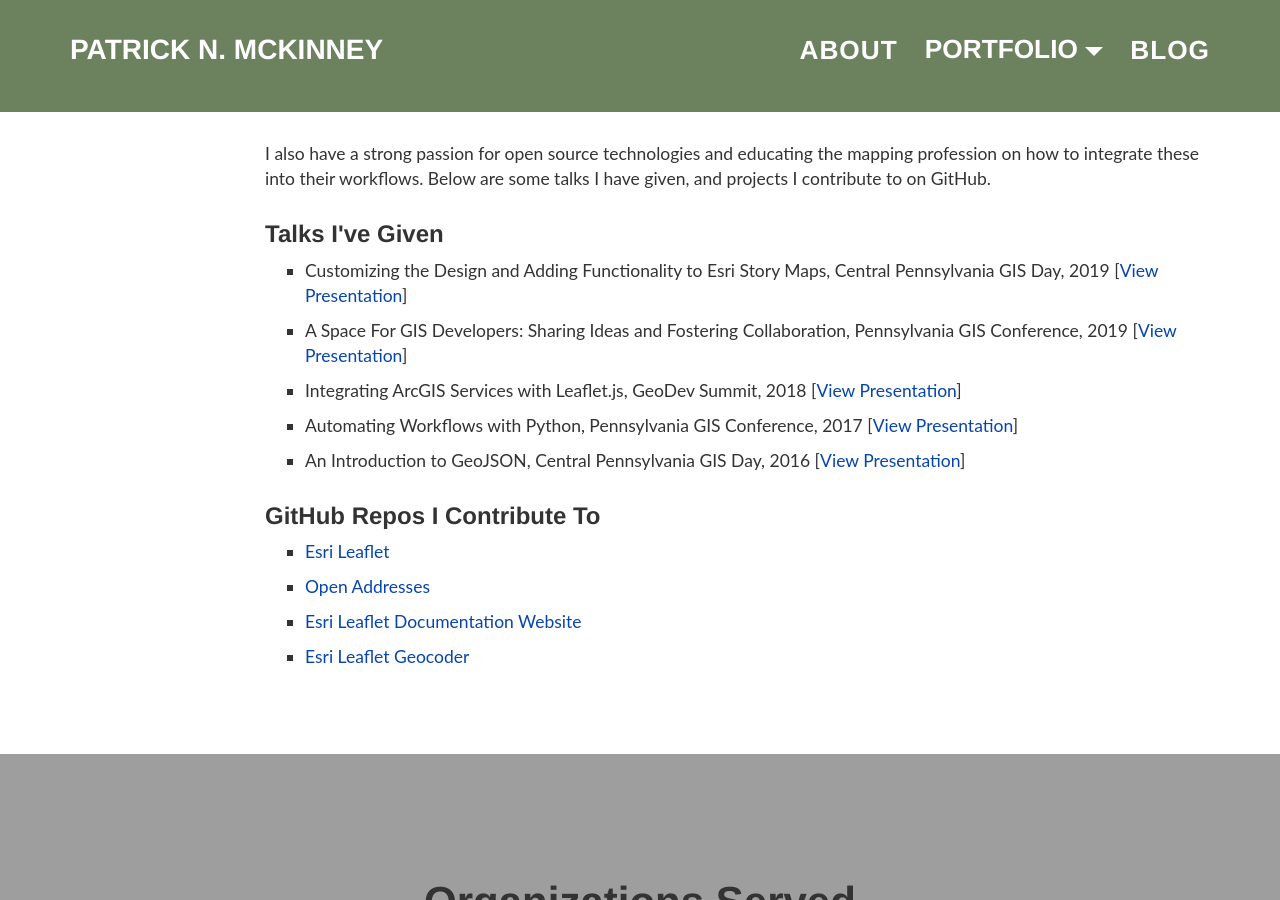
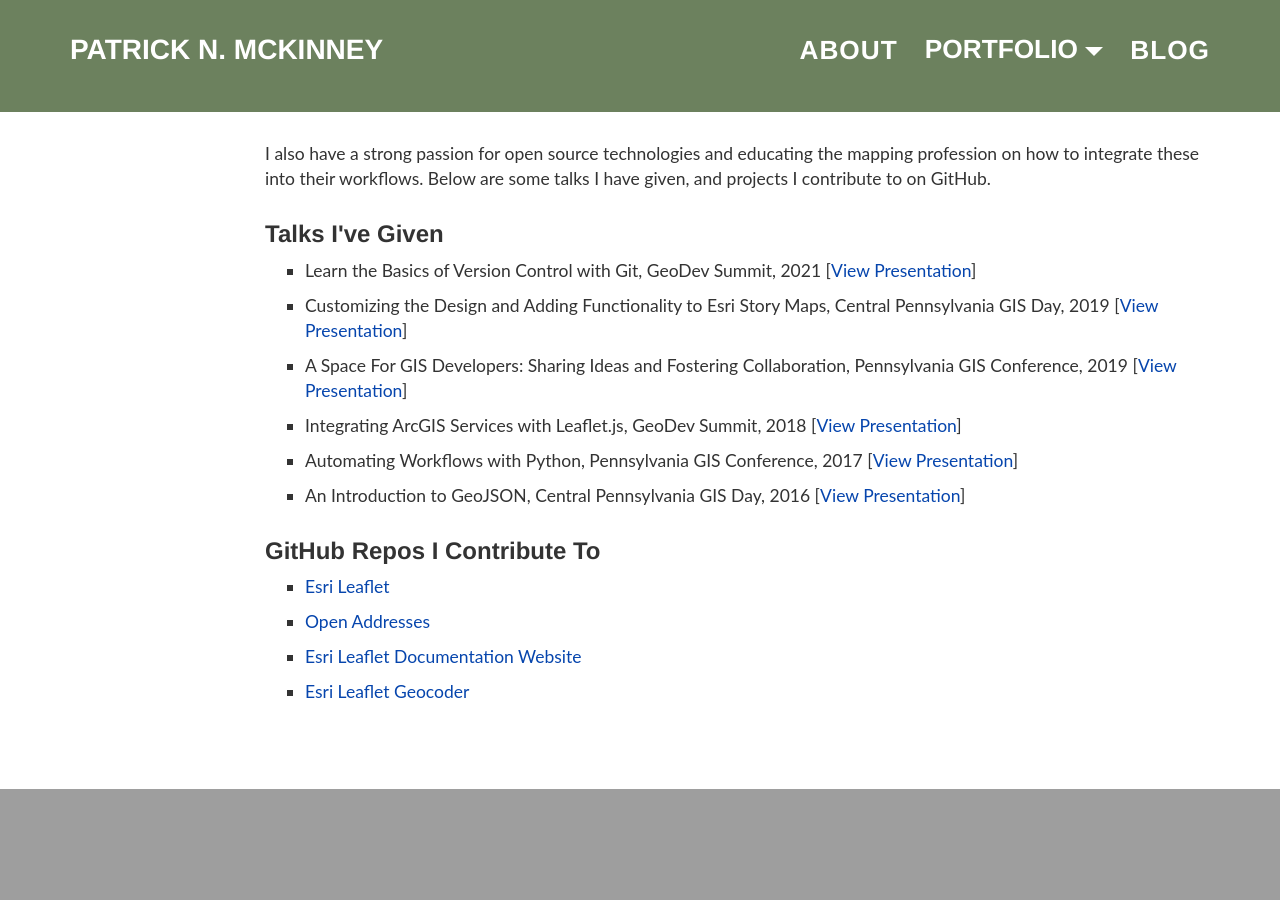
Before and after one commit to pmacMaps/website-live-test, a Jekyll site: the page built from about.html, in a window 1280 px wide and 900 px high, scrolled down 494 px. Built offline with Jekyll 4.4.1, drawn with Linux system fonts in a browser that asks for light colours.

Commit message:
add GeoDev Summit 2021 presentation

```diff
--- a/_data/speakingEngagements.json
+++ b/_data/speakingEngagements.json
@@ -1,4 +1,10 @@
 [
+    {
+        "title": "Learn the Basics of Version Control with Git",
+        "event": "GeoDev Summit",
+        "year": 2021,
+        "url": "/assets/documents/Learn-the-Basics-of-Version-Control-with-Git.pdf"
+    },
     {
         "title": "Customizing the Design and Adding Functionality to Esri Story Maps",
         "event": "Central Pennsylvania GIS Day",
```
